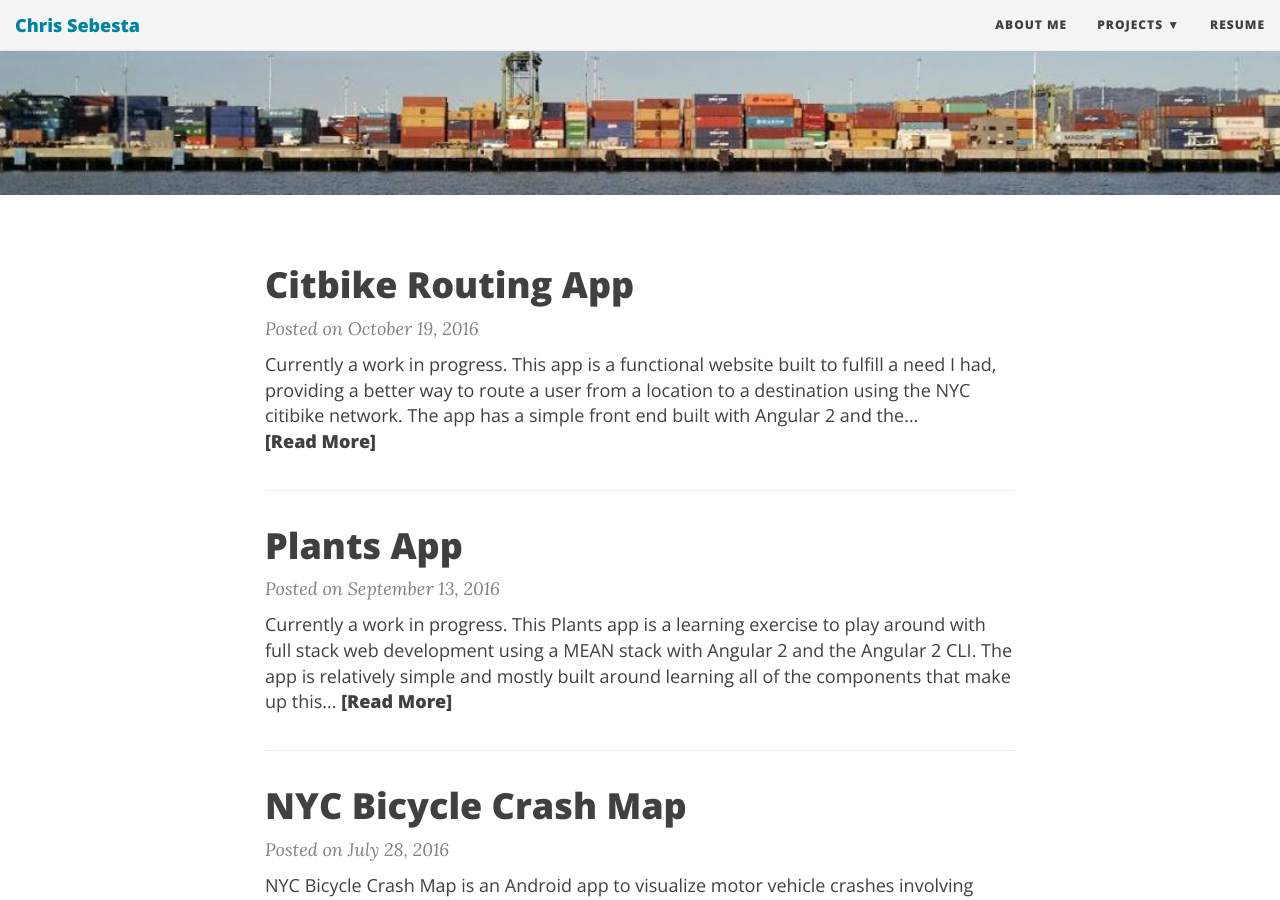
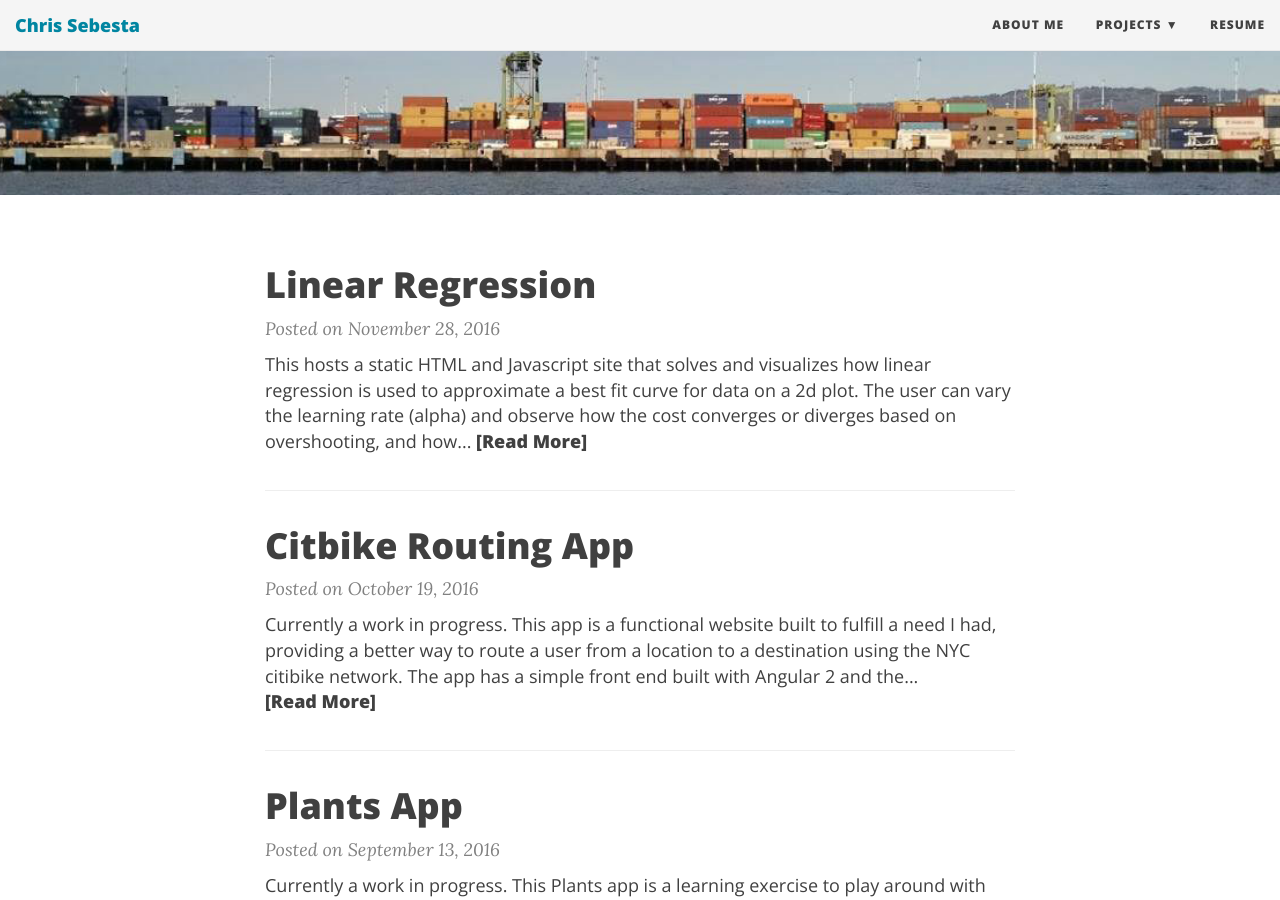
Before and after one commit to zebesta/zebesta.github.io, a Jekyll site: the page built from index.html, in a window 1280 px wide and 900 px high, scrolled down 377 px. Built offline with Jekyll 4.4.1, drawn with Linux system fonts in a browser that asks for light colours; nearby versions of some CDN libraries; the list of posts is cut into pages by our own code.

Commit message:
added a post about the linear regression visualization app

```diff
--- a/_config.yml
+++ b/_config.yml
@@ -28,6 +28,7 @@ navbar-links:
     - Citbike Routing: "https://zebesta.github.io/citibike2/"
     - Plants App: "https://zebesta.github.io/plants-angular-cli/"
     - NYC Bicycle Crash Map: "https://play.google.com/store/apps/details?id=com.wordpress.chrissebesta.nyccyclemap"
+    - Linear Regression: "http://zebesta.github.io/plain-regression"
     - Garden Helper: "https://www.dropbox.com/s/pxxq6i5wm1z9uh3/garden-helper.apk?dl=0"
     - GitHub: "https://github.com/zebesta"
   Resume: http://chrissebesta.com/C_Sebesta.pdf
--- /dev/null
+++ b/_posts/2016-11-26-linearregression.markdown
@@ -0,0 +1,12 @@
+---
+layout: post
+title:  "Linear Regression"
+date:   2016-11-28 12:01:11 -0400
+categories: Javascript
+---
+This hosts a static HTML and Javascript site that solves and visualizes how linear regression is used to approximate a best fit curve for data on a 2d plot. The user can vary the learning rate (alpha) and observe how the cost converges or diverges based on overshooting, and how the rate of cost reduction varies with learning rate. The approximation function (theta) and cost is visible at each iterative step and a sequence of plots can be played to show a continuous visualization of this process.
+
+
+Check out the [Linear Regression Web App][linear-regression] under development in my dropbox and give it a try! If you have any feedback feel free to send it my way.
+
+[linear-regression]: http://chrissebesta.com/plain-regression
```
